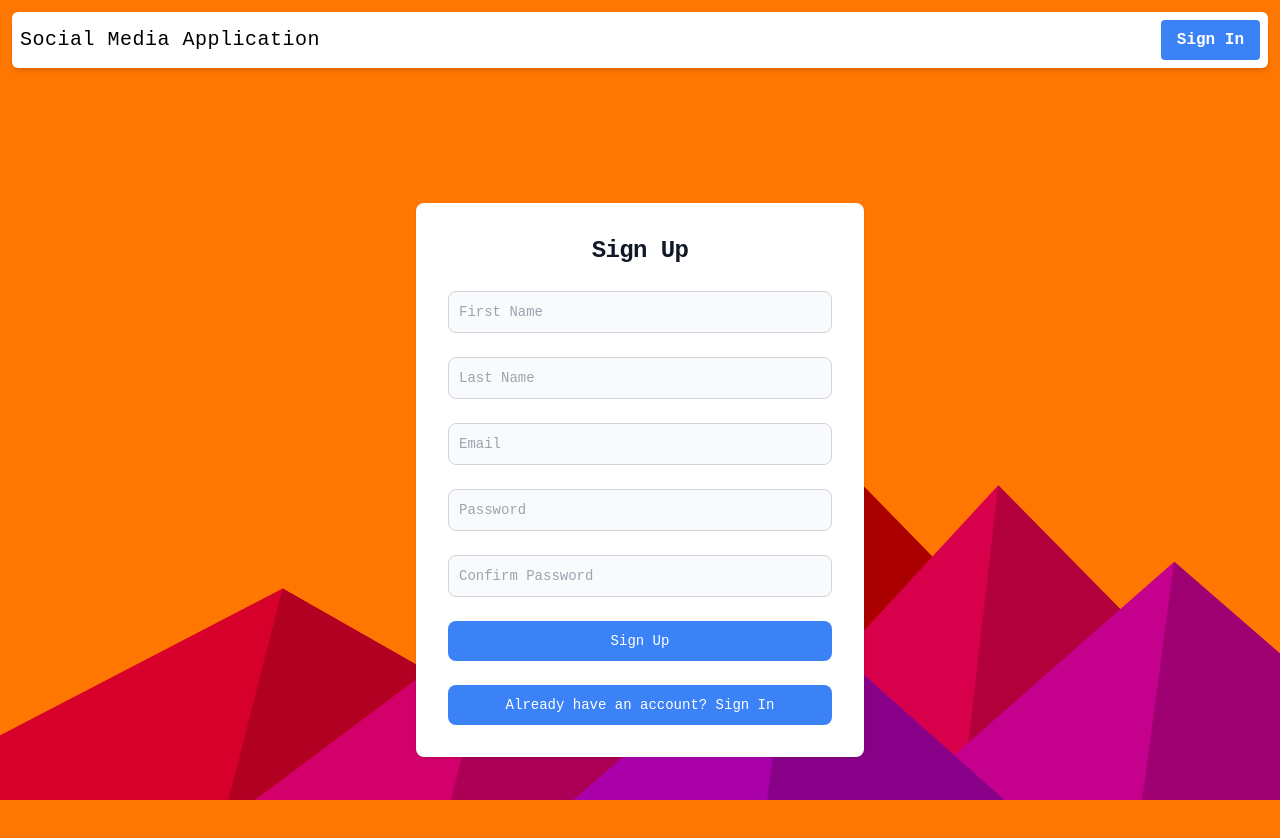
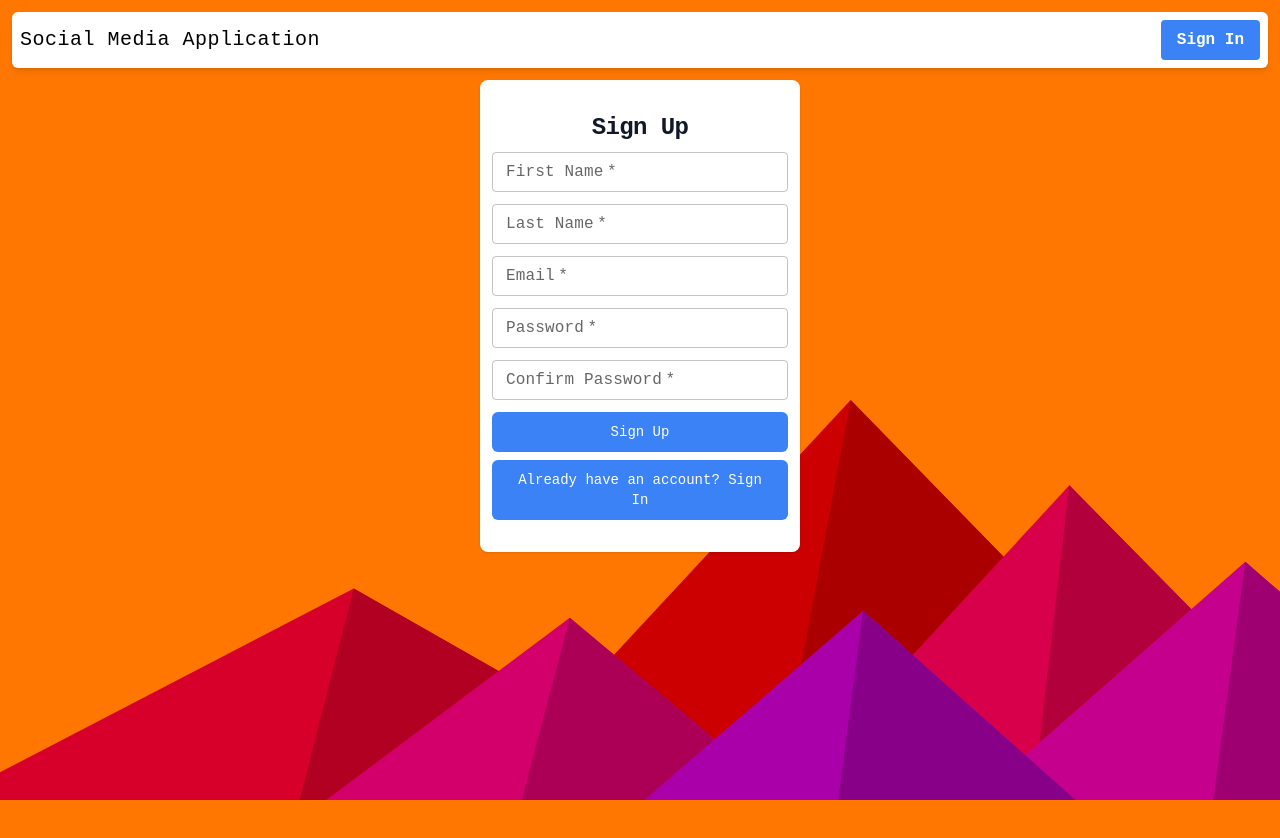
Before and after one commit to SinghAstra/Social-Media-Web-Application, a React (Create React App) app in the folder client/: page /auth in a window 1280 px wide. Shown: the top 838 px of the page. After the commit the page ends 800 px from the top, so only its background shows below. Built offline with nearby package versions, Linux system fonts and the light colour scheme.

Commit message:
Updated Auth UI

```diff
--- a/client/package.json
+++ b/client/package.json
@@ -15,6 +15,7 @@
     "axios": "^1.6.2",
     "jwt-decode": "^4.0.0",
     "moment": "^2.29.4",
+    "mui-chips-input": "^2.1.3",
     "react": "^18.2.0",
     "react-dom": "^18.2.0",
     "react-file-base64": "^1.0.3",
--- a/client/src/components/Auth/Auth.js
+++ b/client/src/components/Auth/Auth.js
@@ -2,6 +2,7 @@ import React, { useState } from "react";
 import { useNavigate } from "react-router-dom";
 import { signInUser, signUpUser } from "../../actions/auth";
 import { useDispatch } from "react-redux";
+import { TextField } from "@mui/material";
 
 const Auth = () => {
   const [formData, setFormData] = useState({
@@ -33,21 +34,34 @@ const Auth = () => {
     }
   };
 
+  const Styles = {
+    input: {
+      fontSize: 16,
+      fontFamily: "monospace",
+    },
+    label: {
+      fontSize: 16,
+      fontFamily: "monospace",
+    },
+  };
+
   return (
+    <div className="flex flex-col bg-white items-center justify-center px-3 py-8 mx-auto w-80  rounded-lg shadow">
       <div>
-      <div className="flex flex-col items-center justify-center px-6 py-8 mx-auto md:h-screen lg:py-0">
-        <div className="w-full bg-white rounded-lg shadow dark:border md:mt-0 sm:max-w-md xl:p-0 dark:bg-gray-800 dark:border-gray-700">
-          <div className="p-6 space-y-4 md:space-y-6 sm:p-8">
-            <h1 className="text-xl font-bold leading-tight tracking-tight text-gray-900 md:text-2xl dark:text-white text-center">
+        <h1 className="text-xl  font-semibold leading-tight tracking-tight text-gray-900 md:text-2xl text-center mb-2">
           {isSignUp ? "Sign Up" : "Sign In"}
         </h1>
-            <form className="space-y-4 md:space-y-6" onSubmit={handleSubmit}>
+        <form className="space-y-3" onSubmit={handleSubmit}>
           {isSignUp && (
             <>
-                  <input
-                    type="text"
-                    className="bg-gray-50 border border-gray-300 text-gray-900 sm:text-sm rounded-lg focus:ring-primary-600 focus:border-primary-600 block w-full p-2.5 dark:bg-gray-700 dark:border-gray-600 dark:placeholder-gray-400 dark:text-white dark:focus:ring-blue-500 dark:focus:border-blue-500"
-                    placeholder="First Name"
+              <TextField
+                size="small"
+                fullWidth
+                inputProps={{ style: Styles.input }}
+                InputLabelProps={{ style: Styles.label }}
+                id="firstName"
+                label="First Name"
+                variant="outlined"
                 value={formData.firstName}
                 onChange={(e) => {
                   setFormData({
@@ -57,10 +71,14 @@ const Auth = () => {
                 }}
                 required
               />
-                  <input
-                    type="text"
-                    className="bg-gray-50 border border-gray-300 text-gray-900 sm:text-sm rounded-lg focus:ring-primary-600 focus:border-primary-600 block w-full p-2.5 dark:bg-gray-700 dark:border-gray-600 dark:placeholder-gray-400 dark:text-white dark:focus:ring-blue-500 dark:focus:border-blue-500"
-                    placeholder="Last Name"
+              <TextField
+                size="small"
+                fullWidth
+                inputProps={{ style: Styles.input }}
+                InputLabelProps={{ style: Styles.label }}
+                id="lastName"
+                label="Last Name"
+                variant="outlined"
                 value={formData.lastName}
                 onChange={(e) => {
                   setFormData({
@@ -72,10 +90,14 @@ const Auth = () => {
               />
             </>
           )}
-              <input
-                type="email"
-                className="bg-gray-50 border border-gray-300 text-gray-900 sm:text-sm rounded-lg focus:ring-primary-600 focus:border-primary-600 block w-full p-2.5 dark:bg-gray-700 dark:border-gray-600 dark:placeholder-gray-400 dark:text-white dark:focus:ring-blue-500 dark:focus:border-blue-500"
-                placeholder="Email"
+          <TextField
+            size="small"
+            fullWidth
+            inputProps={{ style: Styles.input }}
+            InputLabelProps={{ style: Styles.label }}
+            id="email"
+            label="Email"
+            variant="outlined"
             value={formData.email}
             onChange={(e) => {
               setFormData({
@@ -85,10 +107,14 @@ const Auth = () => {
             }}
             required
           />
-              <input
-                type="password"
-                placeholder="Password"
-                className="bg-gray-50 border border-gray-300 text-gray-900 sm:text-sm rounded-lg focus:ring-primary-600 focus:border-primary-600 block w-full p-2.5 dark:bg-gray-700 dark:border-gray-600 dark:placeholder-gray-400 dark:text-white dark:focus:ring-blue-500 dark:focus:border-blue-500"
+          <TextField
+            size="small"
+            fullWidth
+            inputProps={{ style: Styles.input }}
+            InputLabelProps={{ style: Styles.label }}
+            id="password"
+            label="Password"
+            variant="outlined"
             value={formData.password}
             onChange={(e) => {
               setFormData({
@@ -99,10 +125,14 @@ const Auth = () => {
             required
           />
           {isSignUp && (
-                <input
-                  type="confirm-password"
-                  placeholder="Confirm Password"
-                  className="bg-gray-50 border border-gray-300 text-gray-900 sm:text-sm rounded-lg focus:ring-primary-600 focus:border-primary-600 block w-full p-2.5 dark:bg-gray-700 dark:border-gray-600 dark:placeholder-gray-400 dark:text-white dark:focus:ring-blue-500 dark:focus:border-blue-500"
+            <TextField
+              size="small"
+              fullWidth
+              inputProps={{ style: Styles.input }}
+              InputLabelProps={{ style: Styles.label }}
+              id="confirmPassword"
+              label="Confirm Password"
+              variant="outlined"
               value={formData.confirmPassword}
               onChange={(e) => {
                 setFormData({
@@ -115,14 +145,14 @@ const Auth = () => {
           )}
           <button
             type="submit"
-                className="w-full text-white bg-blue-500 hover:bg-blue-700 focus:ring-4 focus:outline-none focus:ring-primary-300 font-medium rounded-lg text-sm px-5 py-2.5 text-center dark:bg-primary-600 dark:hover:bg-primary-700 dark:focus:ring-primary-800"
+            className="w-full text-white bg-blue-500 hover:bg-blue-700 focus:ring-4 focus:outline-none focus:ring-primary-300 font-medium rounded-md text-sm px-5 py-2.5 text-center dark:bg-primary-600 dark:hover:bg-primary-700 dark:focus:ring-primary-800"
           >
             {isSignUp ? "Sign Up" : "Sign In"}
           </button>
         </form>
         <button
           onClick={toggleSignUp}
-              className="w-full text-white bg-blue-500 hover:bg-blue-700 focus:ring-4 focus:outline-none focus:ring-primary-300 font-medium rounded-lg text-sm px-5 py-2.5 text-center dark:bg-primary-600 dark:hover:bg-primary-700 dark:focus:ring-primary-800"
+          className="w-full text-white bg-blue-500 hover:bg-blue-700 focus:ring-4 focus:outline-none focus:ring-primary-300 font-medium rounded-md text-sm px-5 py-2.5 text-center dark:bg-primary-600 dark:hover:bg-primary-700 dark:focus:ring-primary-800 mt-2"
         >
           {isSignUp
             ? ` Already have an account? Sign In`
@@ -130,8 +160,6 @@ const Auth = () => {
         </button>
       </div>
     </div>
-      </div>
-    </div>
   );
 };
 
--- a/client/src/components/Form/Form.js
+++ b/client/src/components/Form/Form.js
@@ -2,16 +2,21 @@ import React, { useEffect, useState } from "react";
 import { useDispatch, useSelector } from "react-redux";
 import { createPost, updatePost } from "../../actions/post";
 import FileBase64 from "react-file-base64";
+import { MuiChipsInput } from "mui-chips-input";
+import { TextField } from "@mui/material";
 
 export default function Form({ currentId, setCurrentId }) {
   const user = useSelector((state) => state.auth.authState);
+
   const [formData, setFormData] = useState({
     title: "",
     message: "",
     tags: [],
     selectedFile: "",
   });
+
   const dispatch = useDispatch();
+
   const posts = useSelector((state) => state.posts);
 
   const clearFormData = () => {
@@ -22,6 +27,7 @@ export default function Form({ currentId, setCurrentId }) {
       selectedFile: "",
     });
   };
+
   const handleFormSubmit = (e) => {
     e.preventDefault();
     if (currentId) {
@@ -40,9 +46,34 @@ export default function Form({ currentId, setCurrentId }) {
     }
   }, [currentId, posts]);
 
+  const handleAddTag = (tag) => {
+    setFormData({
+      ...formData,
+      tags: [...formData.tags, tag],
+    });
+  };
+
+  const handleDeleteTag = (tagToDelete) => {
+    setFormData({
+      ...formData,
+      tags: formData.tags.filter((tag) => tag !== tagToDelete),
+    });
+  };
+
+  const Styles = {
+    input: {
+      fontSize: 16,
+      fontFamily: "monospace",
+    },
+    label: {
+      fontSize: 16,
+      fontFamily: "monospace",
+    },
+  };
+
   if (!user) {
     return (
-      <div className="w-64 bg-white shadow-md rounded py-6 h-fit">
+      <div className="w-72 lg:w-64 bg-white shadow-md rounded h-fit font-semibold text-left p-6">
         <h1>
           Please Sign In in order to create your post and like other posts.
         </h1>
@@ -60,17 +91,14 @@ export default function Form({ currentId, setCurrentId }) {
             </h1>
           </div>
           <div className="mb-4">
-            <label
-              className="block text-gray-700 text-sm font-semibold mb-2"
-              htmlFor="title"
-            >
-              Title
-            </label>
-            <input
-              className="shadow appearance-none border rounded w-full py-2 px-3 text-gray-700 leading-tight focus:outline-none focus:shadow-outline"
+            <TextField
+              size="small"
+              fullWidth
+              inputProps={{ style: Styles.input }}
+              InputLabelProps={{ style: Styles.label }}
               id="title"
-              type="text"
-              placeholder="Title"
+              label="Title"
+              variant="outlined"
               value={formData.title}
               onChange={(e) => {
                 setFormData({
@@ -78,20 +106,18 @@ export default function Form({ currentId, setCurrentId }) {
                   title: e.target.value,
                 });
               }}
+              required
             />
           </div>
           <div className="mb-4">
-            <label
-              className="block text-gray-700 text-sm font-semibold mb-2"
-              htmlFor="message"
-            >
-              Message
-            </label>
-            <input
-              className="shadow appearance-none border rounded w-full py-2 px-3 text-gray-700 leading-tight focus:outline-none focus:shadow-outline"
+            <TextField
+              size="small"
+              fullWidth
+              inputProps={{ style: Styles.input }}
+              InputLabelProps={{ style: Styles.label }}
               id="message"
-              type="text"
-              placeholder="Message"
+              label="Message"
+              variant="outlined"
               value={formData.message}
               onChange={(e) => {
                 setFormData({
@@ -99,29 +125,27 @@ export default function Form({ currentId, setCurrentId }) {
                   message: e.target.value,
                 });
               }}
+              required
             />
           </div>
-          <div className="mb-4">
-            <label
-              className="block text-gray-700 text-sm font-semibold mb-2"
-              htmlFor="tags"
-            >
-              Tags
-            </label>
-            <input
-              className="shadow appearance-none border rounded w-full py-2 px-3 text-gray-700 leading-tight focus:outline-none focus:shadow-outline"
-              id="tags"
-              type="text"
-              placeholder="Tags"
-              value={formData.tags.join(" ")}
-              onChange={(e) => {
-                setFormData({
-                  ...formData,
-                  tags: e.target.value.split(" "),
-                });
-              }}
+          <div className="mb-4 ">
+            <MuiChipsInput
+              placeholder="Tags (Type and Press Enter)"
+              fullWidth
+              inputProps={{ style: Styles.input }}
+              InputLabelProps={{ style: Styles.label }}
+              size="small"
+              label="Tags"
+              variant="outlined"
+              value={formData.tags}
+              onAddChip={handleAddTag}
+              onDeleteChip={handleDeleteTag}
+              hideClearAll
+              disableEdition
+              disableDeleteOnBackspace
             />
           </div>
+
           <div className="mb-6">
             <FileBase64
               type="file"
--- a/client/src/components/Home/Home.js
+++ b/client/src/components/Home/Home.js
@@ -1,10 +1,19 @@
-import React, { useState } from "react";
+import React, { useEffect, useState } from "react";
 import Posts from "../Posts/Posts";
 import Form from "../Form/Form";
-import Pagination from "../Pagination/Pagination";
+import Pagination from "@mui/material/Pagination";
 
 const Home = () => {
   const [currentId, setCurrentId] = useState(null);
+  const [page, setPage] = useState();
+
+  useEffect(() => {
+    console.log("page is ", page);
+  }, [page]);
+
+  const handlePagination = (event) => {
+    setPage(event.target.textContent);
+  };
   return (
     <div>
       <div className=" flex flex-col-reverse lg:flex-row">
@@ -13,7 +22,24 @@ const Home = () => {
         </div>
         <div className=" w-full lg:w-3/12 flex justify-start items-center pt-3 flex-col">
           <Form currentId={currentId} setCurrentId={setCurrentId} />
-          <Pagination currentPage={3} totalPage={5} />
+          <Pagination
+            sx={{
+              color: "black",
+              fontWeight: "bold",
+              backgroundColor: "white",
+              boxShadow: 1,
+              borderRadius: 2,
+              mt: 2,
+              px: 0.5,
+              py: 1,
+            }}
+            size="small"
+            count={10}
+            color="primary"
+            variant="outlined"
+            shape="rounded"
+            onChange={handlePagination}
+          />
         </div>
       </div>
     </div>
--- /dev/null
+++ b/client/src/components/Search/Search.js
@@ -0,0 +1,9 @@
+import React, { useState } from "react";
+
+const Search = () => {
+  const [search, setSearch] = useState("");
+  const [tags, setTags] = useState("");
+  return <div className="w-72 lg:w-64 bg-white shadow-lg"></div>;
+};
+
+export default Search;
```
Also changed, not shown: 1 other file (tests, documents, lock files or other folders). Lines whose indentation alone changed are shown as unchanged.
